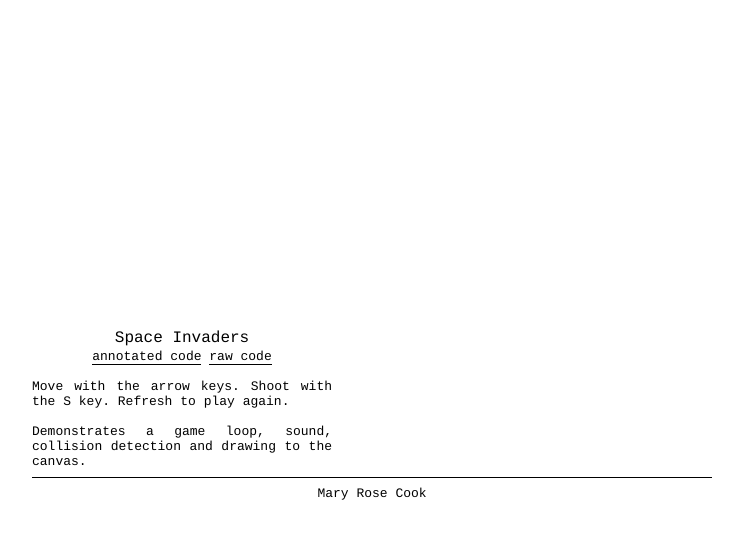
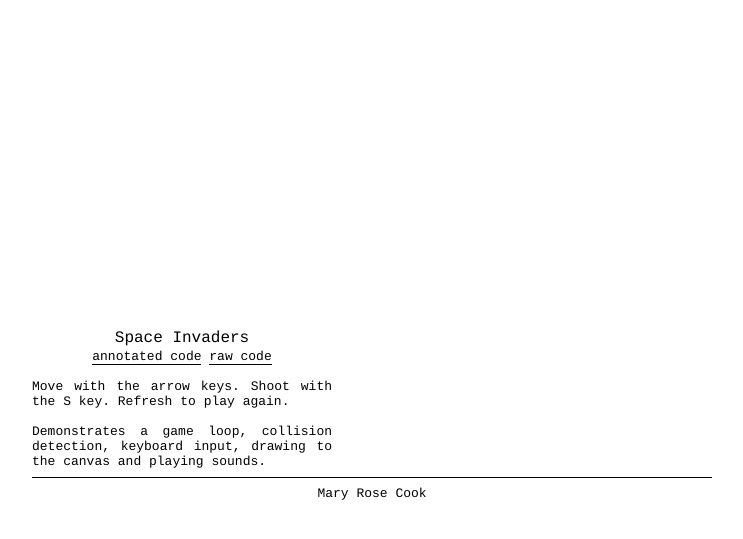
Before and after one commit to maryrosecook/annotated-code, a website: page space-invaders/index.html in a window 1280 px wide. Shown: the part 81-620 px from the top of the page, without its empty margins (268-1011 px from the left). Drawn offline with Linux system fonts and the light colour scheme.

Commit message:
Update space invaders desc

```diff
--- a/space-invaders/index.html
+++ b/space-invaders/index.html
@@ -30,8 +30,8 @@
         </p><br/>
 
         <p>
-          Demonstrates a game loop, sound, collision detection and
-          drawing to the canvas.
+          Demonstrates a game loop, collision detection, keyboard input,
+          drawing to the canvas and playing sounds.
         </p>
       </div>
     </div>
```
